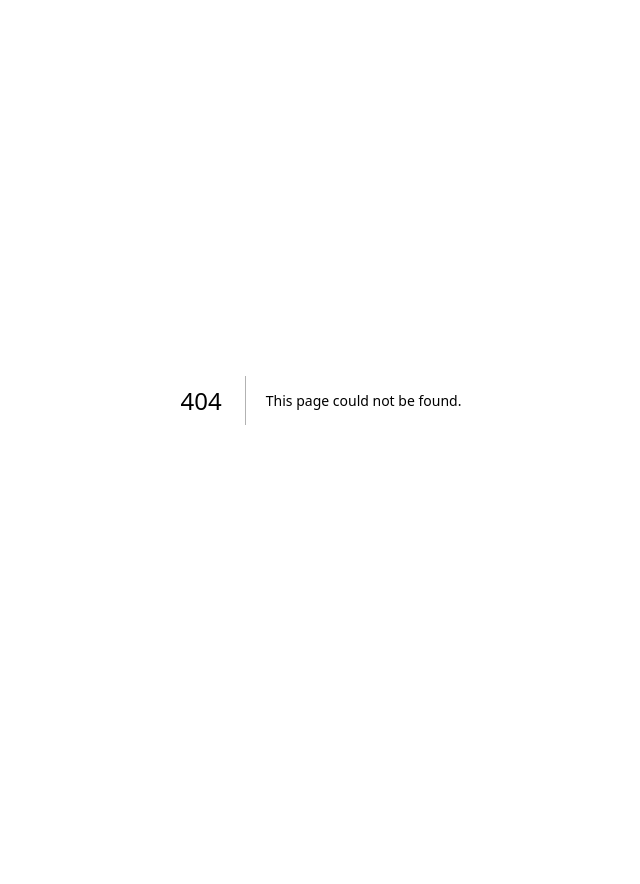
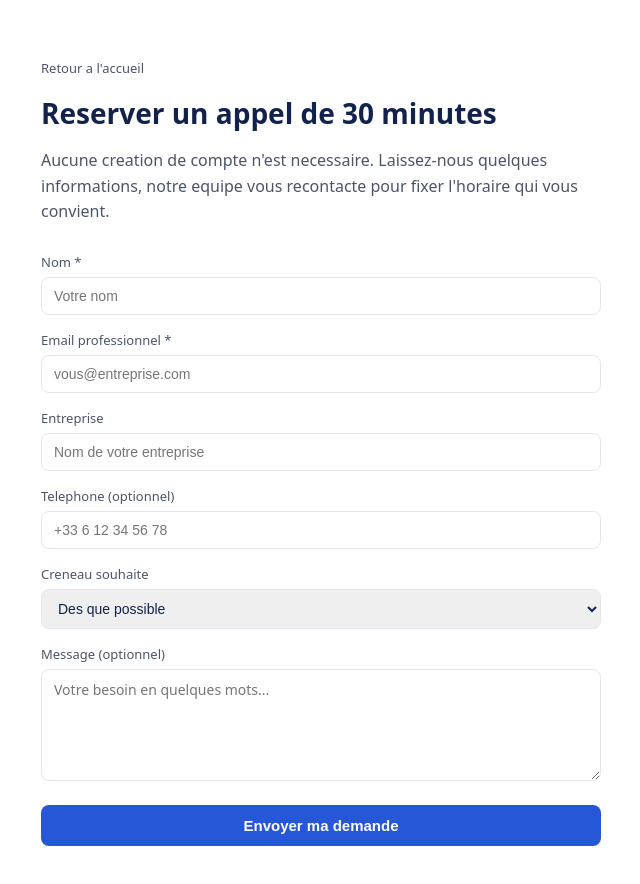
Before and after one commit to BharKhouloud16/atlas-admin-demo, a Next.js app: page /reserver-appel in a window 1280 px wide. Before the commit this address had no page. Shown: the top 884 px of the page, without its empty margins (319-959 px from the left). Before the commit the page ends 800 px from the top, so only its background shows below. Built offline with nearby package versions, Linux system fonts and the light colour scheme.

Commit message:
Add public call reservation form
Implement a public call reservation form without account creation. The form collects minimal information and sends a request to the API.

```diff
--- /dev/null
+++ b/app/reserver-appel/page.tsx
@@ -0,0 +1,209 @@
+"use client";
+
+import { useState } from "react";
+import Link from "next/link";
+
+// Formulaire public de reservation d'appel / contact -- volontairement SANS
+// creation de compte : un prospect ne doit pas s'inscrire pour prendre
+// rendez-vous. On ne collecte que le minimum d'informations necessaires ;
+// l'equipe Atlas recontacte ensuite pour caler l'appel (voir
+// app/api/demandes-contact/route.ts et app/admin/demandes/page.tsx).
+
+const bleu = "#2557d6";
+const bleuFonce = "#12224a";
+const grisTexte = "#4b5567";
+const bordure = "#e4e7ee";
+
+const CRENEAUX = [
+"Des que possible",
+"Cette semaine",
+"Semaine prochaine",
+"Dans le mois",
+"Pas de preference",
+];
+
+export default function ReserverAppelPage() {
+const [nom, setNom] = useState("");
+const [email, setEmail] = useState("");
+const [entreprise, setEntreprise] = useState("");
+const [telephone, setTelephone] = useState("");
+const [creneauSouhaite, setCreneauSouhaite] = useState(CRENEAUX[0]);
+const [message, setMessage] = useState("");
+const [envoi, setEnvoi] = useState(false);
+const [erreur, setErreur] = useState("");
+const [envoye, setEnvoye] = useState(false);
+
+async function envoyer(e: React.FormEvent) {
+e.preventDefault();
+setErreur("");
+
+if (!nom.trim()) {
+setErreur("Merci d'indiquer votre nom.");
+return;
+}
+if (!/^[^\s@]+@[^\s@]+\.[^\s@]+$/.test(email.trim())) {
+setErreur("Merci d'indiquer une adresse email valide.");
+return;
+}
+
+setEnvoi(true);
+try {
+const res = await fetch("/api/demandes-contact", {
+method: "POST",
+headers: { "Content-Type": "application/json" },
+body: JSON.stringify({ nom, email, entreprise, telephone, creneauSouhaite, message }),
+});
+if (!res.ok) {
+const data = await res.json().catch(() => null);
+setErreur(data?.error ?? "Une erreur est survenue. Merci de reessayer.");
+setEnvoi(false);
+return;
+}
+setEnvoye(true);
+} catch {
+setErreur("Une erreur est survenue. Merci de reessayer.");
+setEnvoi(false);
+}
+}
+
+if (envoye) {
+return (
+<main style={{ maxWidth: 560, margin: "0 auto", padding: "80px 24px", textAlign: "center", color: bleuFonce }}>
+<div
+style={{
+width: 56,
+height: 56,
+borderRadius: "50%",
+background: "#e8f6ee",
+color: "#16a34a",
+display: "flex",
+alignItems: "center",
+justifyContent: "center",
+fontSize: 26,
+margin: "0 auto 20px",
+}}
+>
+OK
+</div>
+<h1 style={{ fontSize: 24, marginBottom: 12 }}>Merci, votre demande est bien enregistree</h1>
+<p style={{ color: grisTexte, lineHeight: 1.6, marginBottom: 28 }}>
+Notre equipe vous recontacte sous 24h ouvrees pour caler ensemble un creneau de 30 minutes.
+</p>
+<Link href="/" style={{ color: bleu, fontWeight: 600, textDecoration: "none" }}>
+Retour a l&apos;accueil
+</Link>
+</main>
+);
+}
+
+return (
+<main style={{ maxWidth: 560, margin: "0 auto", padding: "56px 24px", color: bleuFonce }}>
+<Link href="/" style={{ color: grisTexte, fontSize: 13, textDecoration: "none" }}>
+Retour a l&apos;accueil
+</Link>
+
+<h1 style={{ fontSize: 28, margin: "16px 0 8px" }}>Reserver un appel de 30 minutes</h1>
+<p style={{ color: grisTexte, lineHeight: 1.6, marginBottom: 28 }}>
+Aucune creation de compte n&apos;est necessaire. Laissez-nous quelques informations, notre equipe vous
+recontacte pour fixer l&apos;horaire qui vous convient.
+</p>
+
+<form onSubmit={envoyer} style={{ display: "flex", flexDirection: "column", gap: 16 }}>
+<Champ label="Nom *">
+<input
+value={nom}
+onChange={(e) => setNom(e.target.value)}
+style={inputStyle}
+placeholder="Votre nom"
+/>
+</Champ>
+
+<Champ label="Email professionnel *">
+<input
+type="email"
+value={email}
+onChange={(e) => setEmail(e.target.value)}
+style={inputStyle}
+placeholder="vous@entreprise.com"
+/>
+</Champ>
+
+<Champ label="Entreprise">
+<input
+value={entreprise}
+onChange={(e) => setEntreprise(e.target.value)}
+style={inputStyle}
+placeholder="Nom de votre entreprise"
+/>
+</Champ>
+
+<Champ label="Telephone (optionnel)">
+<input
+value={telephone}
+onChange={(e) => setTelephone(e.target.value)}
+style={inputStyle}
+placeholder="+33 6 12 34 56 78"
+/>
+</Champ>
+
+<Champ label="Creneau souhaite">
+<select value={creneauSouhaite} onChange={(e) => setCreneauSouhaite(e.target.value)} style={inputStyle}>
+{CRENEAUX.map((c) => (
+<option key={c} value={c}>
+{c}
+</option>
+))}
+</select>
+</Champ>
+
+<Champ label="Message (optionnel)">
+<textarea
+value={message}
+onChange={(e) => setMessage(e.target.value)}
+style={{ ...inputStyle, minHeight: 90, resize: "vertical", fontFamily: "inherit" }}
+placeholder="Votre besoin en quelques mots..."
+/>
+</Champ>
+
+{erreur && (
+<p style={{ color: "#dc2626", fontSize: 13, margin: 0 }}>{erreur}</p>
+)}
+
+<button
+type="submit"
+disabled={envoi}
+style={{
+marginTop: 8,
+padding: "12px 20px",
+borderRadius: 8,
+border: "none",
+background: envoi ? "#8fa6e6" : bleu,
+color: "#fff",
+fontWeight: 600,
+fontSize: 15,
+cursor: envoi ? "default" : "pointer",
+}}
+>
+{envoi ? "Envoi en cours..." : "Envoyer ma demande"}
+</button>
+</form>
+</main>
+);
+}
+
+function Champ({ label, children }: { label: string; children: React.ReactNode }) {
+return (
+<label style={{ display: "flex", flexDirection: "column", gap: 6, fontSize: 13, color: grisTexte }}>
+{label}
+{children}
+</label>
+);
+}
+
+const inputStyle: React.CSSProperties = {
+padding: "10px 12px",
+borderRadius: 8,
+border: `1px solid ${bordure}`,
+fontSize: 14,
+color: bleuFonce,
+};
```
